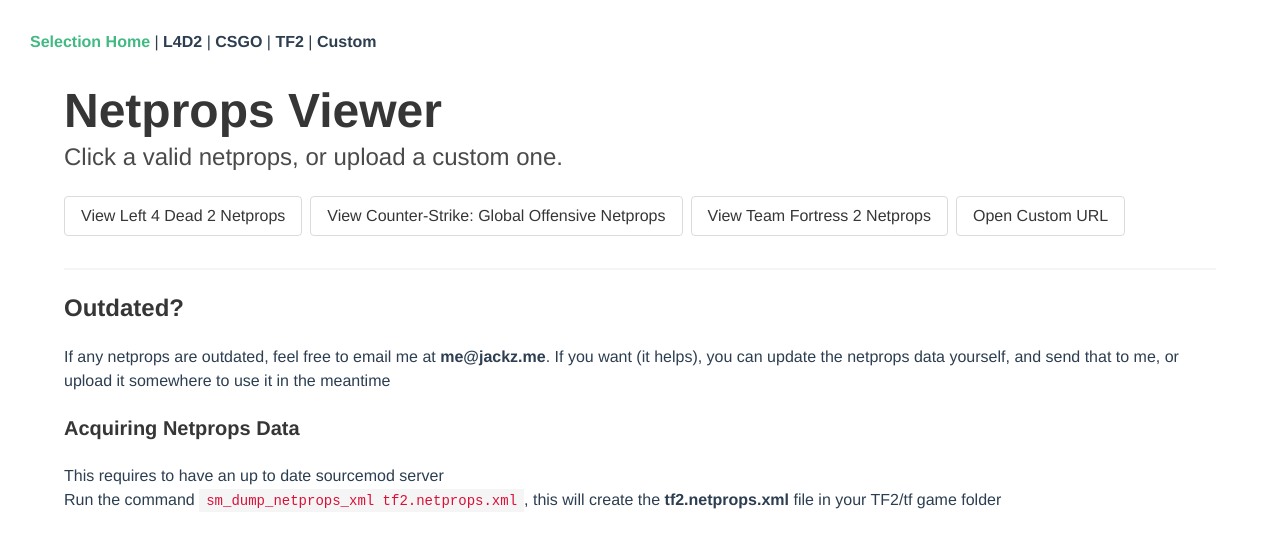
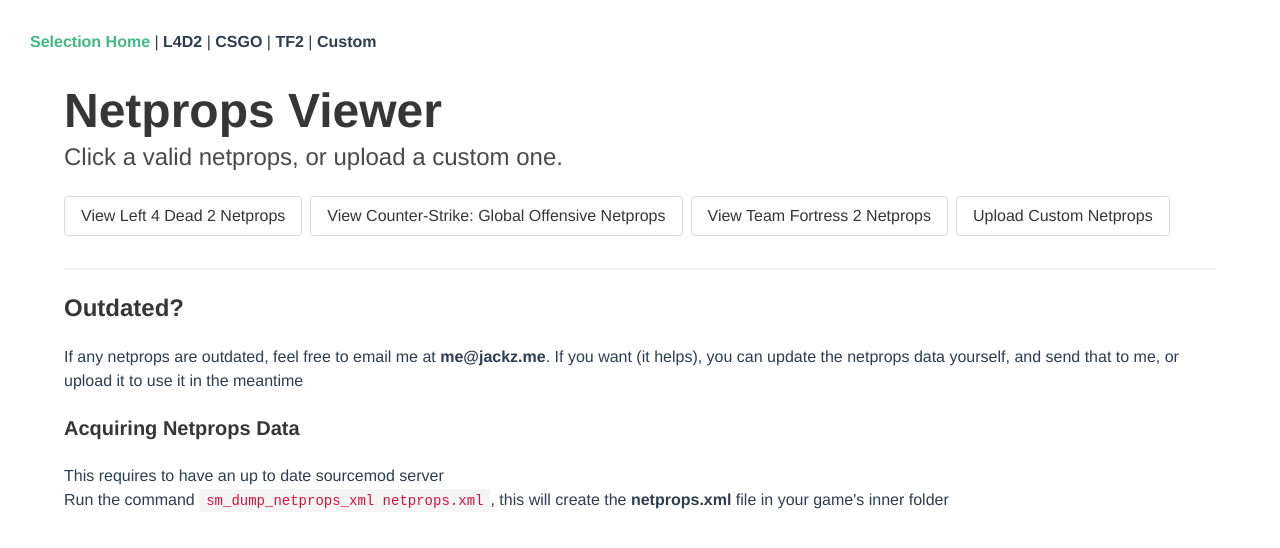
Before and after one commit to Jackzmc/netprops-viewer, a Vue app: page / in a window 1280 px wide. Shown: the top 548 px of the page. Built offline with nearby package versions, Linux system fonts and the light colour scheme.

Commit message:
Update some texts

```diff
--- a/src/views/Home.vue
+++ b/src/views/Home.vue
@@ -6,17 +6,17 @@
       <b-button tag="router-link" to="l4d2">View Left 4 Dead 2 Netprops</b-button>
       <b-button tag="router-link" to="csgo">View Counter-Strike: Global Offensive Netprops</b-button>
       <b-button tag="router-link" to="tf2">View Team Fortress 2 Netprops</b-button>
-      <b-button tag="router-link" to="custom">Open Custom URL</b-button>
+      <b-button tag="router-link" to="custom">Upload Custom Netprops</b-button>
     </div>
     <hr />
     <h4 class="title is-4">Outdated?</h4>
     <p>
-      If any netprops are outdated, feel free to email me at <b>me@jackz.me</b>. If you want (it helps), you can update the netprops data yourself, and send that to me, or upload it somewhere to use it in the meantime
+      If any netprops are outdated, feel free to email me at <b>me@jackz.me</b>. If you want (it helps), you can update the netprops data yourself, and send that to me, or upload it to use it in the meantime
     </p>
     <br />
     <h5 class="title is-5">Acquiring Netprops Data</h5>
     <p>This requires to have an up to date sourcemod server</p>
-    <p>Run the command <code>sm_dump_netprops_xml tf2.netprops.xml</code>, this will create the <b>tf2.netprops.xml</b> file in your TF2/tf game folder</p>
+    <p>Run the command <code>sm_dump_netprops_xml netprops.xml</code>, this will create the <b>netprops.xml</b> file in your game's inner folder</p>
   </div>
 </template>
 
```
